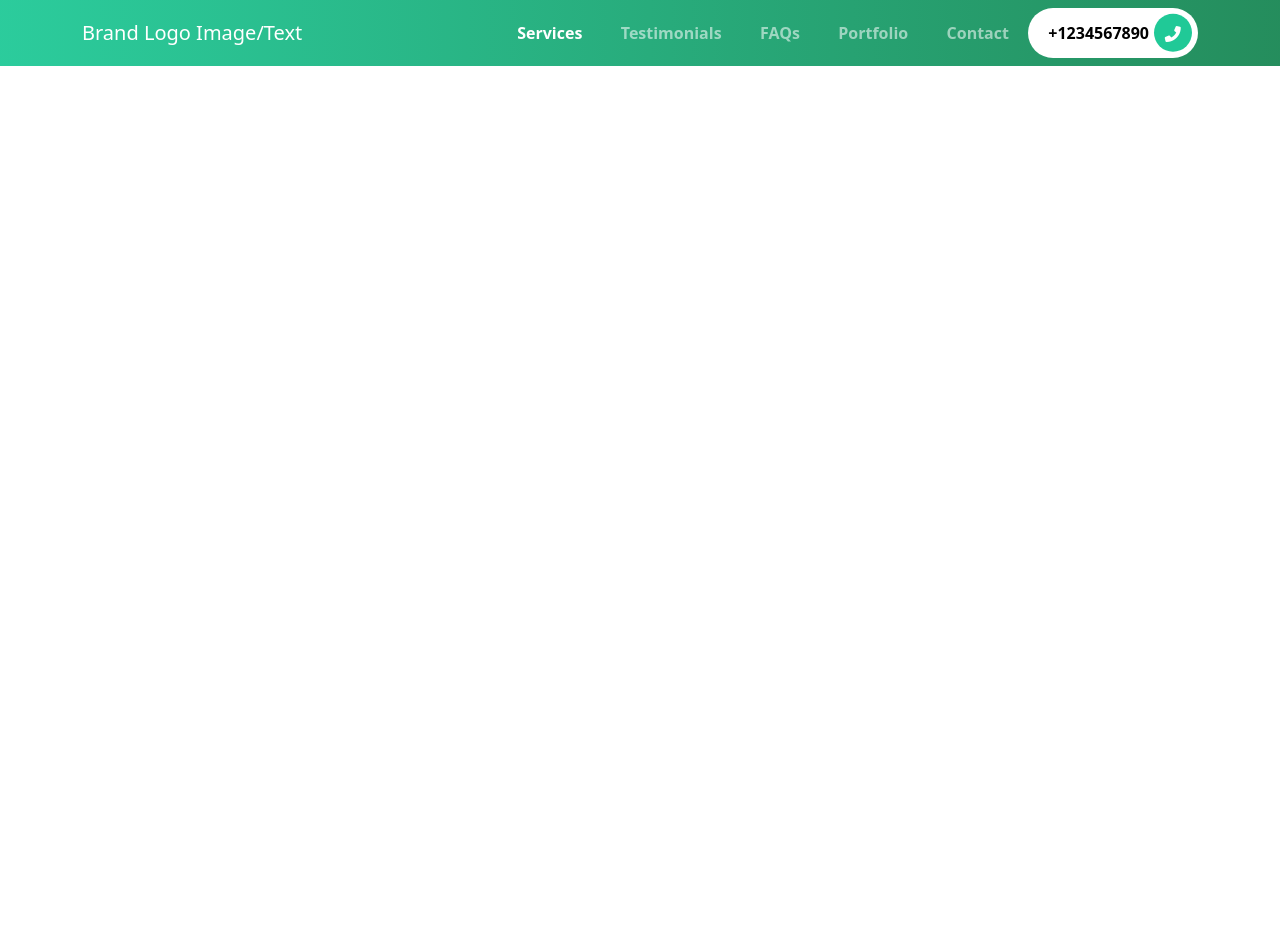
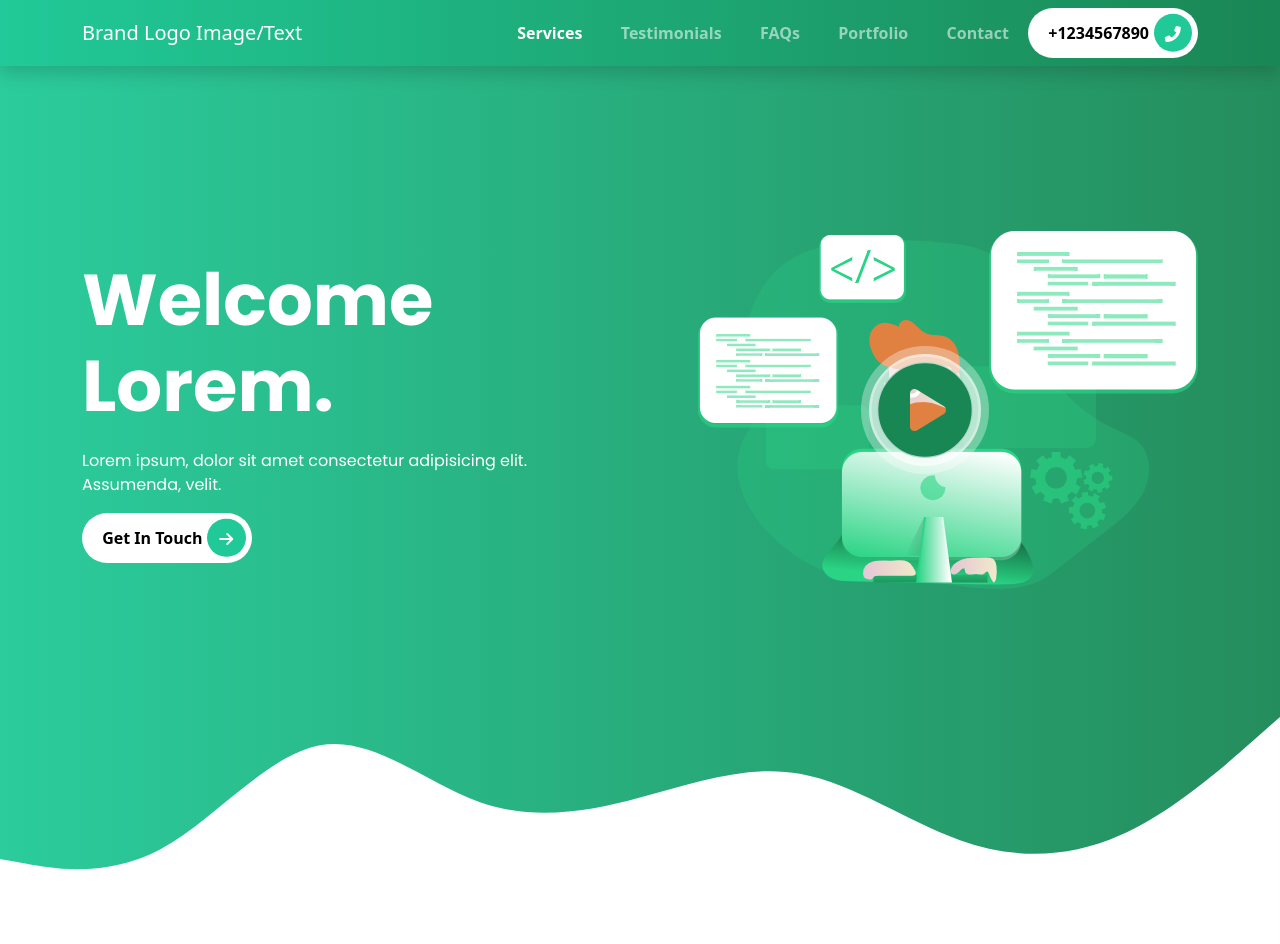
Before and after one commit to devfep/bootstrap-v5-proj, a website: page index.html in a window 1280 px wide. Before the commit the page ends 800 px from the top, so only its background shows below. Drawn offline with nearby package versions, Linux system fonts and the light colour scheme.

Commit message:
add page hero section

```diff
--- a/index.html
+++ b/index.html
@@ -7,11 +7,17 @@
     <title>Bootstrap v5 w/ SASS</title>
     <link rel="stylesheet" href="assets/css/style.css" />
     <link rel="stylesheet" href="assets/css/fontawesome.css" />
+    <link rel="preconnect" href="https://fonts.googleapis.com" />
+    <link rel="preconnect" href="https://fonts.gstatic.com" crossorigin />
+    <link
+      href="https://fonts.googleapis.com/css2?family=Poppins:wght@400;500;600;700;800;900&display=swap"
+      rel="stylesheet"
+    />
   </head>
   <body>
     <!-- NAVBAR -->
 
-    <nav class="navbar navbar-expand-lg navbar-dark menu">
+    <nav class="navbar navbar-expand-lg navbar-dark menu shadow fixed-top">
       <div class="container">
         <a class="navbar-brand" href="#">Brand Logo Image/Text </a>
         <button
@@ -58,6 +64,57 @@
       </div>
     </nav>
 
+    <!-- INTRO SECTION -->
+    <section id="home" class="intro-section">
+      <div class="container">
+        <div class="row align-items-center text-white">
+          <div class="col-md-6 intros">
+            <h1 class="display-2">
+              <span class="display-2--intro"> Welcome Lorem.</span>
+              <span class="display-2--description lh-base"
+                >Lorem ipsum, dolor sit amet consectetur adipisicing elit.
+                Assumenda, velit.</span
+              >
+            </h1>
+            <button type="button" class="rounded-pill btn-rounded">
+              Get In Touch
+              <span>
+                <i class="fas fa-arrow-right"></i>
+              </span>
+            </button>
+          </div>
+          <!-- content for video box & illustration -->
+          <div class="col-md-6 intros text-end">
+            <div class="video-box">
+              <img
+                src="/assets/images/Coding _Monochromatic.png"
+                alt="coding illustration"
+                class="img-fluid"
+              />
+              <a href="#">
+                <span>
+                  <i class="fas fa-play-circle"></i>
+                </span>
+                <span
+                  class="border-animation border-animation--border-1"
+                ></span>
+                <span
+                  class="border-animation border-animation--border-2"
+                ></span>
+              </a>
+            </div>
+          </div>
+        </div>
+      </div>
+      <svg xmlns="http://www.w3.org/2000/svg" viewBox="0 0 1440 320">
+        <path
+          fill="#fff"
+          fill-opacity="1"
+          d="M0,224L30,229.3C60,235,120,245,180,213.3C240,181,300,107,360,96C420,85,480,139,540,160C600,181,660,171,720,154.7C780,139,840,117,900,128C960,139,1020,181,1080,202.7C1140,224,1200,224,1260,197.3C1320,171,1380,117,1410,90.7L1440,64L1440,320L1410,320C1380,320,1320,320,1260,320C1200,320,1140,320,1080,320C1020,320,960,320,900,320C840,320,780,320,720,320C660,320,600,320,540,320C480,320,420,320,360,320C300,320,240,320,180,320C120,320,60,320,30,320L0,320Z"
+        ></path>
+      </svg>
+    </section>
+
     <script
       src="https://cdn.jsdelivr.net/npm/bootstrap@5.1.3/dist/js/bootstrap.bundle.min.js"
       integrity="sha384-ka7Sk0Gln4gmtz2MlQnikT1wXgYsOg+OMhuP+IlRH9sENBO0LRn5q+8nbTov4+1p"
--- a/scss/components/_animations.scss
+++ b/scss/components/_animations.scss
@@ -0,0 +1,12 @@
+// PULSATING BORDER
+
+@keyframes pulse-border {
+  0% {
+    transform: scale(1);
+    opacity: 1;
+  }
+  100% {
+    transform: scale(1.5);
+    opacity: 0;
+  }
+}
--- a/scss/components/_mixins.scss
+++ b/scss/components/_mixins.scss
@@ -7,4 +7,12 @@
     rgba($primary, 0.95),
     rgba($secondary, 0.95)
   );
-} ;
+}
+
+// ABSOLUTE CENTER
+@mixin absoluteCenter {
+  position: absolute;
+  top: 50%;
+  left: 50%;
+  transform: translate(-50%, -50%);
+}
--- a/scss/components/_typography.scss
+++ b/scss/components/_typography.scss
@@ -0,0 +1,20 @@
+@use "../custom" as *;
+
+.display-2 {
+  margin-bottom: 1rem;
+  text-transform: capitalize;
+  font-family: "Poppins", sans-serif;
+
+  &--intro {
+    display: inline-block;
+    font-weight: 700;
+    font-family: "Poppins", sans-serif;
+  }
+
+  &--description {
+    font-size: 1rem;
+    display: block;
+    margin-top: 1.2rem;
+    text-transform: none;
+  }
+}
--- a/scss/sections/_intro.scss
+++ b/scss/sections/_intro.scss
@@ -0,0 +1,44 @@
+@use "../custom" as *;
+@use "../components/mixins" as *;
+
+.intro-section {
+  @include gradient;
+  padding: 10rem 0 0 0;
+  width: 100%;
+  height: 100%;
+}
+
+.intros {
+  .video-box {
+    position: relative;
+
+    a {
+      @include absoluteCenter;
+      span {
+        i {
+          font-size: 6rem;
+          color: $secondary;
+        }
+      }
+    }
+  }
+}
+
+.border-animation {
+  @include absoluteCenter;
+  position: absolute;
+  top: 0;
+  left: 0;
+  width: 6rem;
+  height: 6rem;
+  border: 0.55rem solid $white;
+  border-radius: 50%;
+  animation: pulse-border 1.5s linear infinite;
+
+  &--border-1 {
+    animation-delay: 1s;
+  }
+  &--border-2 {
+    animation-delay: 1.5s;
+  }
+}
```
Also changed, not shown: assets/css/style.css, assets/images/Coding _Monochromatic.png (added), 1 other file.
